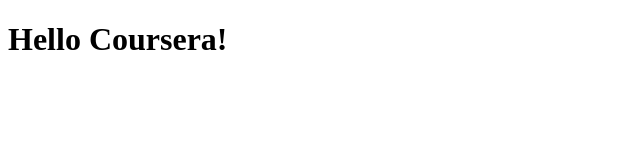
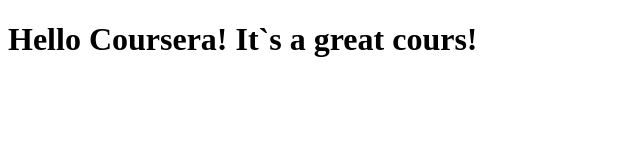
Before and after one commit to hunter-S-koba/coursera-test, a plain HTML site: page site/index.html in a window 1280 px wide. Shown: the whole page, without its empty margins (0-640 px from the left). Drawn offline with Linux system fonts and the light colour scheme.

Commit message:
Small adition to our page content.

```diff
--- a/site/index.html
+++ b/site/index.html
@@ -4,6 +4,6 @@
 	<title>Hello Coursera</title>
 </head>
 <body>
-<h1>Hello Coursera!</h1>
+<h1>Hello Coursera! It`s a great cours!</h1>
 </body>
 </html>
```
